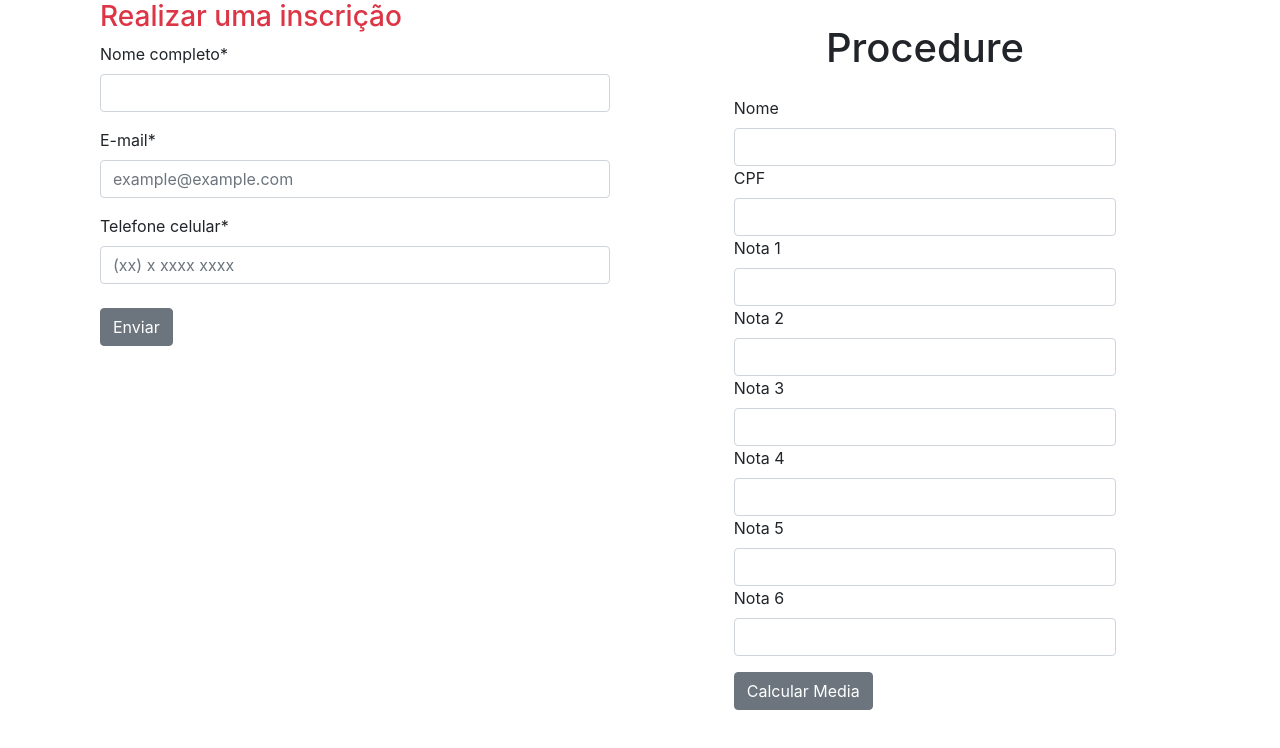
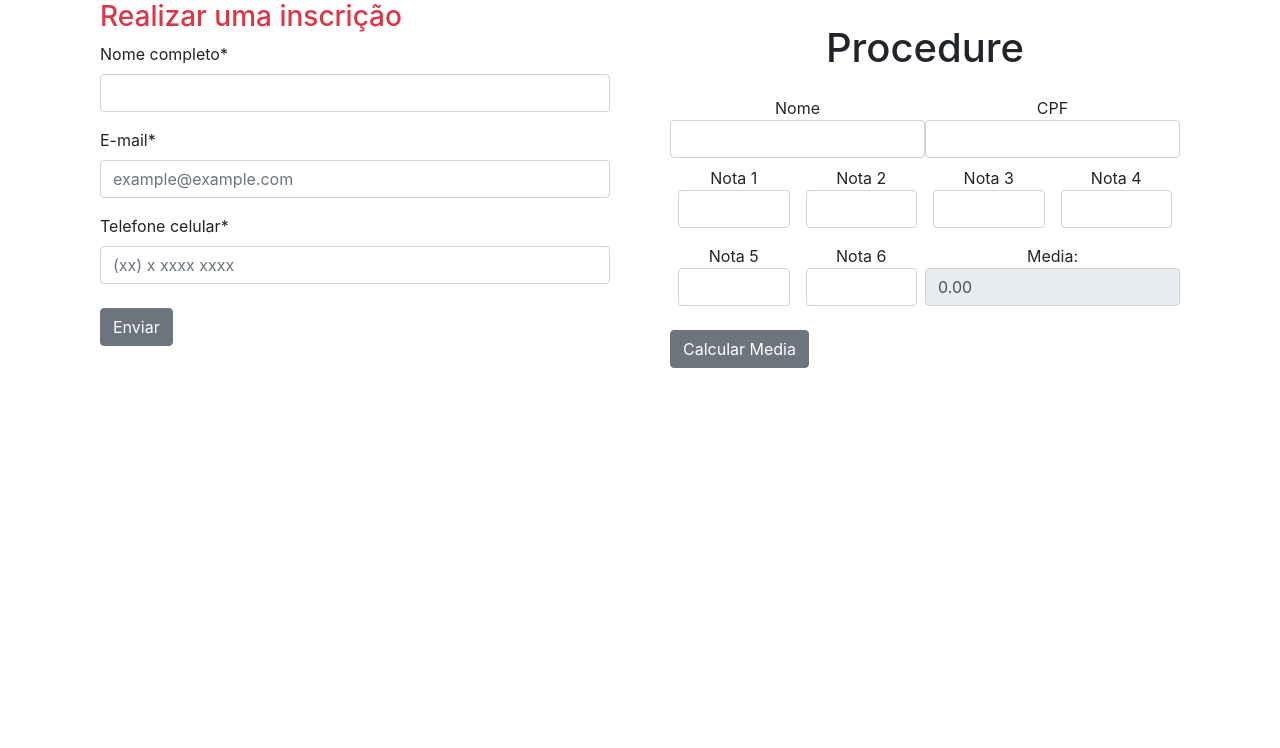
Before and after one commit to brunohendias/cadastroAluno, a Vue app: page / in a window 1280 px wide. Shown: the top 748 px of the page. Built offline with nearby package versions, Linux system fonts and the light colour scheme.

Commit message:
organizando,validando

```diff
--- a/src/components/Cadastro.vue
+++ b/src/components/Cadastro.vue
@@ -1,16 +1,16 @@
 <template>
   <b-container id="cadastro" class="m-auto">
-    <b-form action="registro.php" class="formulario">
+    <b-form>
     <p class="text-danger h3">Realizar uma inscrição</p>
-      <Registro nome="Nome completo* ">
+      <Registro nome="Nome completo*">
         <b-form-input type="text" v-model="user.name" minlength="5" required pattern="[a-zA-Z\s]+$" />
         <p class="text-danger"> {{ msgName }} </p>
       </Registro>
-      <Registro nome="E-mail* ">
+      <Registro nome="E-mail*">
         <b-form-input type="email" placeholder="example@example.com" v-model="user.email" required />
         <p class="text-danger"> {{ msgEmail }}</p>
       </Registro>
-      <Registro nome="Telefone celular* ">
+      <Registro nome="Telefone celular*">
         <b-form-input type="text" placeholder="(xx) x xxxx xxxx" v-model="user.tell" minlength="16" maxlength="16" v-mask="'(##) # #### ####'" masked required />
       </Registro>
       <b-button class="my-4" @click="validar" type="submit">Enviar</b-button>
--- a/src/components/Procedure.vue
+++ b/src/components/Procedure.vue
@@ -1,18 +1,18 @@
 <template>
     <b-container id="dados_aluno" class="m-auto">
     <h1 class="my-4 text-center">Procedure</h1>
-    <b-form class="w-75 m-auto">
-      <Registro nome="Nome">
-	      <b-form-input type="text" v-model="dados_aluno.nome" />
+    <b-form class="m-auto" inline>
+      <Registro class="w-50" nome="Nome">
+	      <b-form-input class="w-100" type="text" v-model="dados_aluno.nome" />
       </Registro>
-      <Registro nome="CPF">
-        <b-form-input type="text" v-mask="'###.###.###-##'" v-model="dados_aluno.cpf" />
+      <Registro class="w-50" nome="CPF">
+        <b-form-input class="w-100" type="text" v-mask="'###.###.###-##'" v-model="dados_aluno.cpf" />
       </Registro>
-      <Registro v-for="i in 6" :nome="'Nota ' + i">
-        <b-form-input type="text" maxlength="5" v-model="dados_aluno.notas[i-1]"/>
+      <Registro class="w-25 p-2" v-for="i in 6" :nome="'Nota ' + i">
+        <b-form-input class="w-100" type="text" maxlength="5" v-model="dados_aluno.notas[i-1]" />
       </Registro>
-      <Registro v-if="dados_aluno.media" nome="Media: ">
-        <b-form-input :value="dados_aluno.media.toFixed(2) + ' ' + resultado" :class="notaFinal" />
+      <Registro class="w-50" nome="Media: ">
+        <b-form-input type="text" class="w-100" readonly :value="dados_aluno.media.toFixed(2) + ' ' + resultado" :class="corResultado" />
       </Registro>
       <b-button class="my-3" @click="calcularMedia()">Calcular Media</b-button>
     </b-form>
@@ -32,11 +32,12 @@ export default {
 
   methods: {
     calcularMedia(){
-      if(this.dados_aluno.notas != []){
+      if(this.dados_aluno.notas != ''){
 	      for(let i=0;i < this.dados_aluno.notas.length;i++){
+          this.dados_aluno.notas[i].replace(",", ".")
 	        this.total += parseFloat(this.dados_aluno.notas[i])
-	        this.dados_aluno.media = this.total / this.dados_aluno.notas.length
 	      }
+	      this.dados_aluno.media = this.total / this.dados_aluno.notas.length
         if(this.dados_aluno.media >= 5){
           this.corResultado = 'text-success'
           this.resultado = 'Aprovado'
--- a/src/components/Registro.vue
+++ b/src/components/Registro.vue
@@ -1,6 +1,6 @@
 <template>
   <div>
-    <label>{{nome}}</label>
+    <label>{{nome }}</label>
     <slot></slot>
   </div>
 </template>
```
